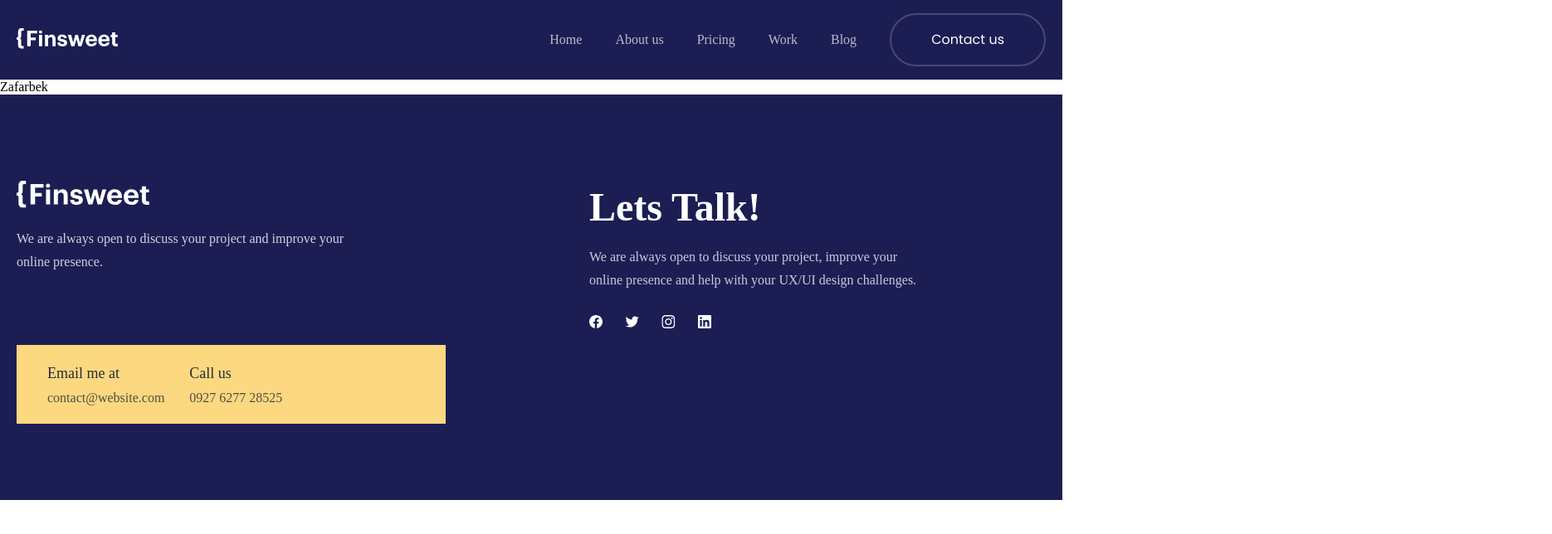
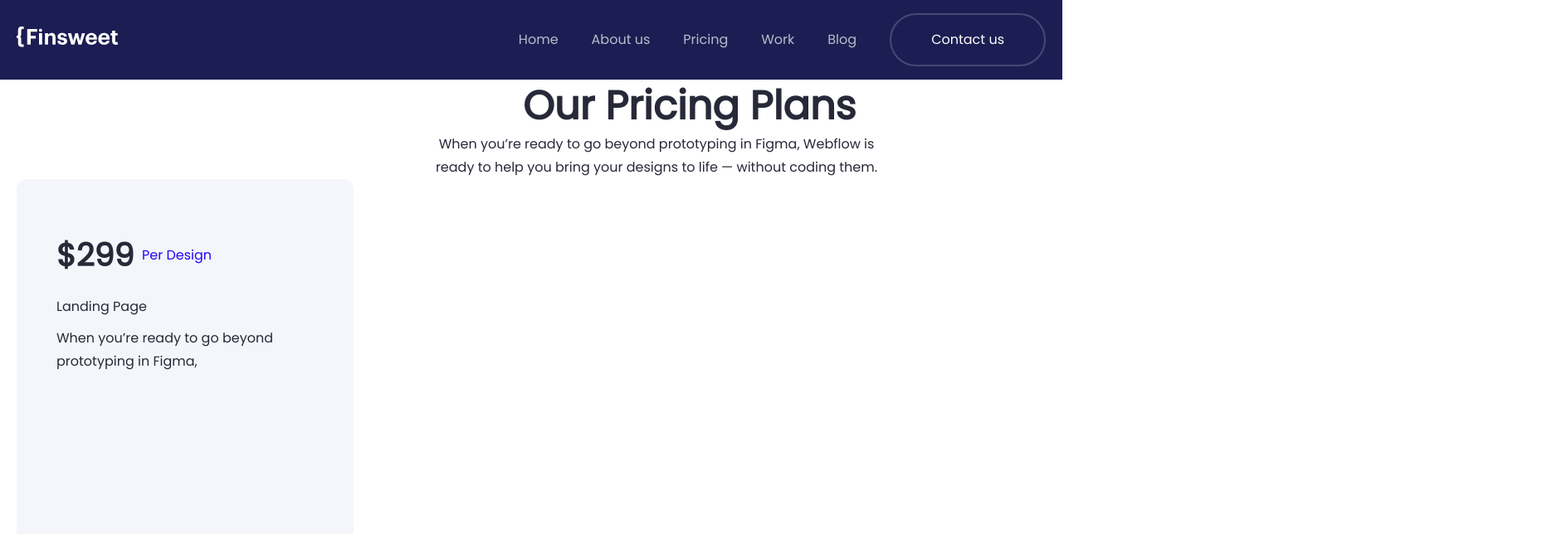
Before and after one commit to rahmonjonqosimov/lesson-32, a plain HTML site: page pages/pricing.html in a window 1280 px wide. Shown: the top 644 px of the page at 83% size, 1870 px wide, since content can reach past the window. Drawn offline with Linux system fonts and the light colour scheme.

Commit message:
Yaptığınız değişikliklerin açıklaması

```diff
--- a/pages/pricing.html
+++ b/pages/pricing.html
@@ -7,6 +7,9 @@
     <link rel="stylesheet" href="../scss/style.css" />
   </head>
   <body class="pricing">
+    <style>
+      @import url('https://fonts.googleapis.com/css2?family=Poppins&display=swap');
+    </style>
     <header>
       <div class="container">
         <nav class="nav" id="navbar">
@@ -43,7 +46,31 @@
         </nav>
       </div>
     </header>
-    <main>Zafarbek</main>
+    <main>
+
+
+    </main>
+    <div class="canteiner">
+      <div class="text">
+        <h1>Our Pricing Plans</h1>
+        <p>When you’re ready to go beyond prototyping in Figma, Webflow is <br>ready to help you bring your designs to life — without coding them.</p>
+      </div>
+      <div class="box">
+        <div class="tx1">
+          <p id="p1">$299</p>
+          <p id="p2">Per Design</p>
+        </div>
+        <div class="tx2">
+          <h1 id="p3">Landing Page  </h1>
+          <p id="p3">When you’re ready to go beyond prototyping in Figma, </p>
+        </div>
+
+
+      </div>
+
+
+    </div>
+
     <footer>
       <section id="footer">
         <div class="container">
--- a/scss/pages/_pricing.scss
+++ b/scss/pages/_pricing.scss
@@ -3,6 +3,152 @@
   main {
   }
 }
+*{
+  margin: 0;
+  padding: 0;
+  box-sizing: border-box;
+  font-family: 'Poppins', sans-serif;
+}
+.canteiner{
+  max-width:1600px;
+  padding: 0 20px;
+  margin: 0 auto;
+}
+.text{
+  position: relative;
+  left: 610px;
+
+
+  h1{
+    color: var(--Dark-blue, #282938);
+
+/* Heading 2 */
+font-family: Poppins;
+font-size: 48px;
+font-style: normal;
+font-weight: 600;
+line-height: 64px; /* 133.333% */
+  }
+  p{
+    position: relative;
+    right: 120px;
+    width: 562px;
+    color: var(--Dark-blue, #282938);
+text-align: center;
+
+/* Body 2 */
+font-family: Poppins;
+font-size: 16px;
+font-style: normal;
+font-weight: 500;
+line-height: 28px; /* 175% */
+  }
+}
+.box{
+  width: 406px;
+height: 745px;
+flex-shrink: 0;
+border-radius: 12px;
+background: var(--Grey, #F4F6FC);
+margin-bottom: 100px;
+
+  .tx1{
+    display: flex;
+    align-items: center;
+    padding-top: 64px;
+    padding-left: 48px;
+    gap: 8px;
+    #p1{
+      width: 95px;
+height: 56px;
+flex-shrink: 0;
+color: var(--Dark-blue, #282938);
+
+/* Heading 3 */
+font-family: Poppins;
+font-size: 38px;
+font-style: normal;
+font-weight: 600;
+line-height: 56px; /* 147.368% */
+    }
+    #p2{
+      color: var(--Royal-Blue, #2405F2);
+
+/* Body 1 */
+font-family: Poppins;
+font-size: 16px;
+font-style: normal;
+font-weight: 400;
+line-height: 28px; /* 175% */
+    }
+
+
+
+
+  }
+  .tx2{
+    padding-top: 20px;
+    padding-left: 48px;
+    #p3{
+      width: 180px;
+height: 38px;
+flex-shrink: 0;
+color: var(--Dark-blue, #282938);
+
+/* Heading 6 */
+font-family: Poppins;
+font-size: 24px;
+font-style: normal;
+font-weight: 500;
+line-height: 36px; /* 150% */
+    }
+    #p3{
+      width: 281px;
+      color: var(--Dark-blue, #282938);
+
+/* Body 2 */
+font-family: Poppins;
+font-size: 16px;
+font-style: normal;
+font-weight: 500;
+line-height: 28px; /* 175% */
+    }
+  }
+
+}
+
+
+
+
+
+
+
+
+
+
+
+
+
+
+
+
+
+
+
+
+
+
+
+
+
+
+
+
+
+
+
+
+
 // RESPONSIVE////////////////////////////////////////////
 @media (max-width: 976px) {
   .pricing {
```
Also changed, not shown: scss/style.css, 1 other file.
